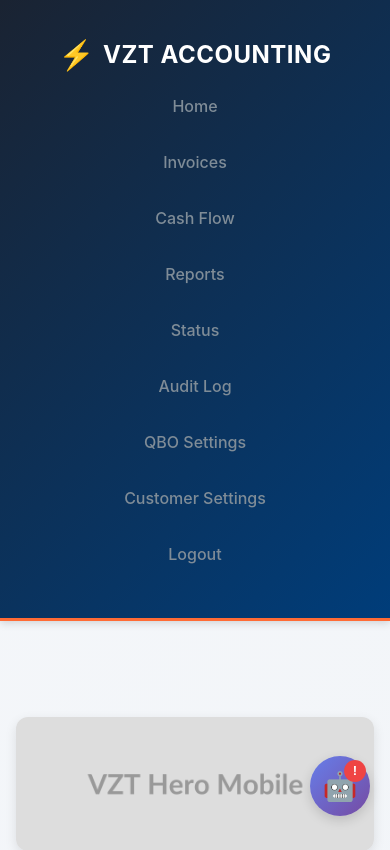
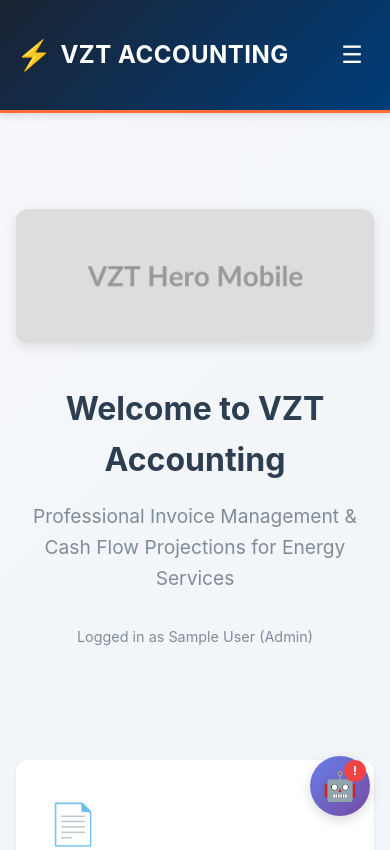
Before and after one commit to cj087299/Feb42026, a Flask app: page / in a window 390 px wide. Shown: the top 850 px of the page. Run offline with Flask 3, Linux system fonts and the light colour scheme; the visitor is signed in with stand-in values (Sample User, id 1); some libraries are stand-ins or nearby versions.

Commit message:
Fix mobile navigation and QBO Connect button visibility
- Added mobile hamburger menu toggle in base.html
- Added supporting styles in mobile.css
- Updated main.py to allow connect button visibility for admins without configured credentials
- Cleaned up console logs

Co-authored-by: cj087299 <206961114+cj087299@users.noreply.github.com>

```diff
--- a/main.py
+++ b/main.py
@@ -630,7 +630,15 @@ def get_qbo_customers():
 def manage_qbo_credentials():
     if request.method == 'GET':
         creds = database.get_qbo_credentials()
-        return jsonify(creds if creds else {'status': 'not_configured'}), 200 if creds else 404
+        user = get_current_user()
+        logger.info(f"QBO Credentials User Check: {user}")
+        is_admin = user and user.get('role') in ['admin', 'master_admin']
+        logger.info(f"QBO Credentials is_admin: {is_admin}")
+
+        response_data = creds if creds else {'status': 'not_configured'}
+        response_data['is_admin'] = is_admin
+
+        return jsonify(response_data), 200 if creds else 404
     if request.method == 'POST':
         database.save_qbo_credentials(request.get_json(), session.get('user_id'))
         return jsonify({"message": "Saved"}), 200
--- a/static/css/mobile.css
+++ b/static/css/mobile.css
@@ -1,14 +1,47 @@
 /* Mobile Refactoring - Desktop First Graceful Degradation */
+
+/* Mobile Menu Toggle - Hidden on desktop */
+.mobile-menu-toggle {
+    display: none;
+}
 
 @media screen and (max-width: 768px) {
     /* -----------------------------------------------------------
        Navigation
        ----------------------------------------------------------- */
+    .header .container {
+        flex-direction: row;
+        flex-wrap: wrap;
+        justify-content: space-between;
+        align-items: center;
+    }
+
+    .mobile-menu-toggle {
+        display: block;
+        background: transparent;
+        border: none;
+        color: white;
+        font-size: 1.5rem;
+        cursor: pointer;
+        padding: 0.5rem;
+        width: auto !important; /* Override generic button styles */
+        margin-bottom: 0;
+    }
+
     .main-nav {
+        display: none; /* Hidden by default */
         flex-direction: column;
         align-items: center;
         width: 100%;
         gap: 0.75rem;
+        order: 3;
+        margin-top: 1rem;
+        border-top: 1px solid rgba(255,255,255,0.1);
+        padding-top: 1rem;
+    }
+
+    .main-nav.active {
+        display: flex;
     }
 
     /* -----------------------------------------------------------
--- a/templates/base.html
+++ b/templates/base.html
@@ -13,6 +13,7 @@
     <header class="header">
         <div class="container">
             <a href="/" class="logo">VZT Accounting</a>
+            <button class="mobile-menu-toggle" id="mobileMenuToggle" aria-label="Toggle navigation">☰</button>
             <nav class="main-nav" id="mainNav">
                 <a href="/">Home</a>
                 <a href="/invoices">Invoices</a>
@@ -39,6 +40,15 @@
     <script>
         // Common navigation logic
         document.addEventListener('DOMContentLoaded', async () => {
+            const mobileMenuToggle = document.getElementById('mobileMenuToggle');
+            const mainNav = document.getElementById('mainNav');
+
+            if (mobileMenuToggle) {
+                mobileMenuToggle.addEventListener('click', () => {
+                    mainNav.classList.toggle('active');
+                });
+            }
+
             try {
                 // Only fetch user info if not already available (or just always fetch to be safe)
                 const user = await fetchAPI('/api/me');
```
Also changed, not shown: templates/qbo_settings_v2.html (+72 -1 lines), verification_home_closed.png (added), verification_qbo_open.png (added), 2 other files.
